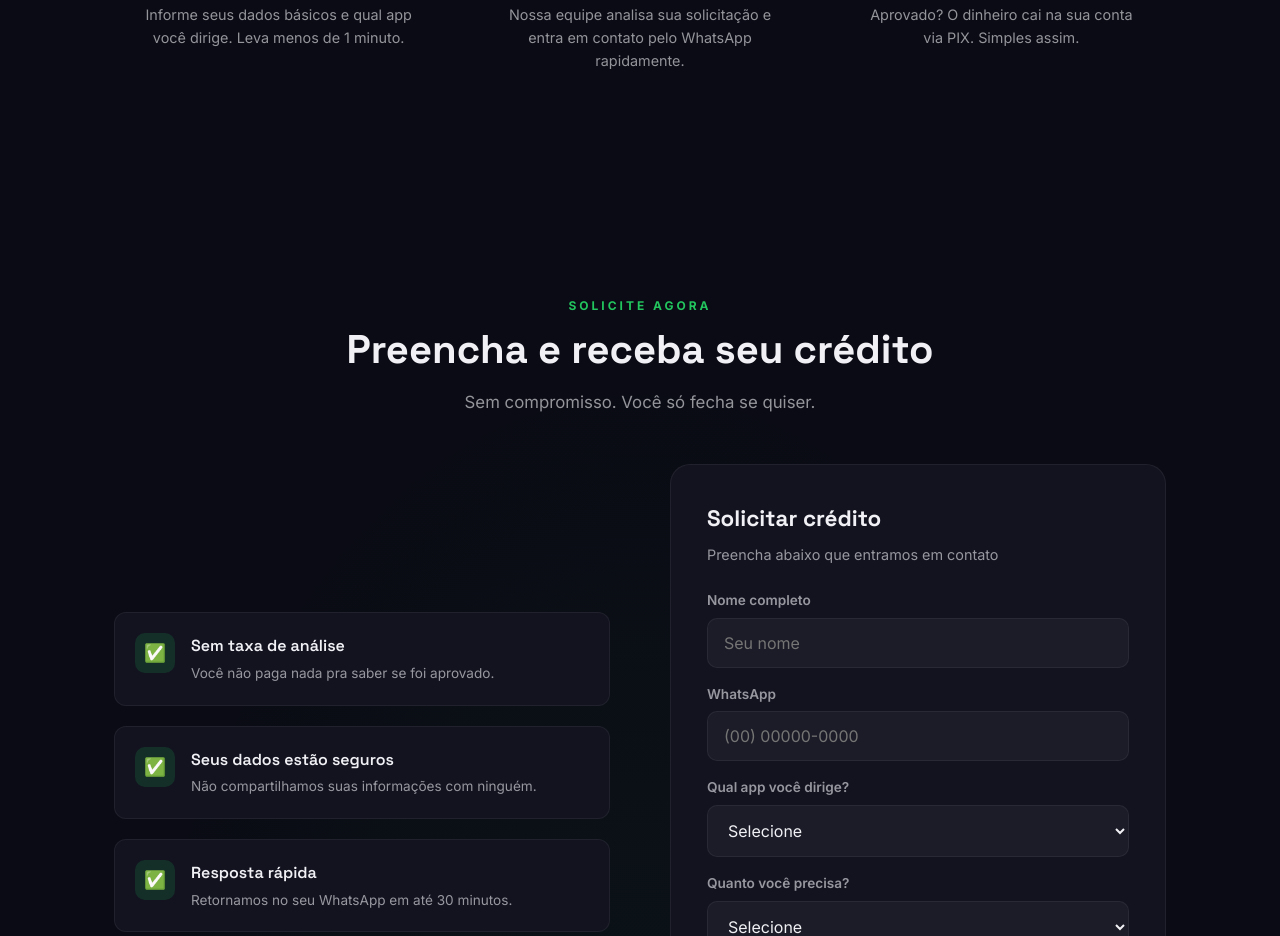
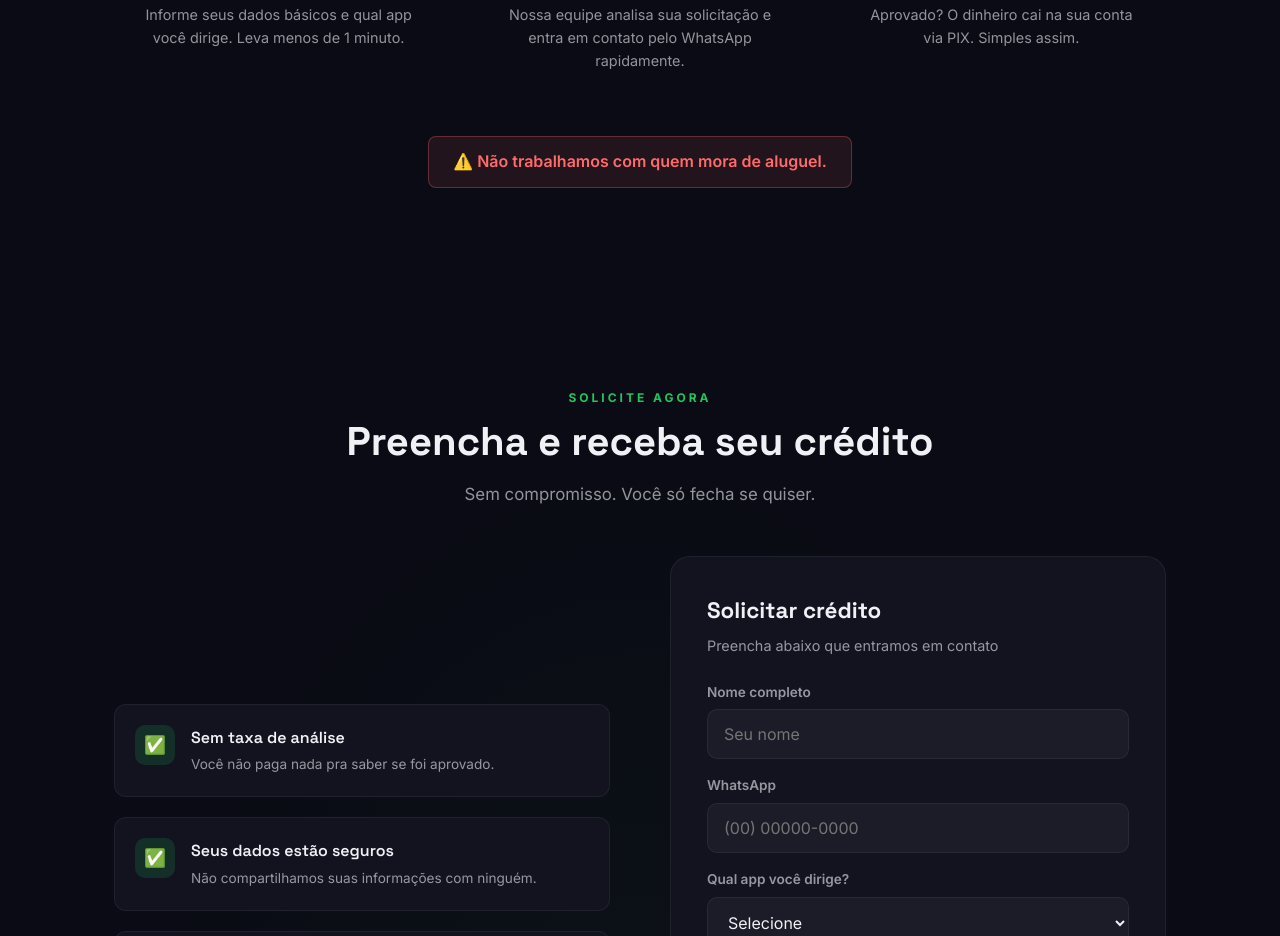
Before and after one commit to comercialagenciapropagar-lgtm/grupo-propagar, a plain HTML site: page 06-girou-credito/index.html in a window 1280 px wide. Shown: the part 2717-3653 px from the top of the page. Drawn offline with Linux system fonts and the light colour scheme.

Commit message:
Adiciona aviso sobre não trabalhar com quem mora de aluguel
Co-Authored-By: Claude Opus 4.6 (1M context) <noreply@anthropic.com>

```diff
--- a/06-girou-credito/index.html
+++ b/06-girou-credito/index.html
@@ -452,6 +452,9 @@
           <p>Aprovado? O dinheiro cai na sua conta via PIX. Simples assim.</p>
         </div>
       </div>
+      <div style="margin-top:40px;text-align:center;">
+        <p style="color:#ff6b6b;font-size:1rem;font-weight:600;background:rgba(255,107,107,0.1);display:inline-block;padding:12px 24px;border-radius:8px;border:1px solid rgba(255,107,107,0.3);">&#9888;&#65039; N&atilde;o trabalhamos com quem mora de aluguel.</p>
+      </div>
     </div>
   </section>
 
```
